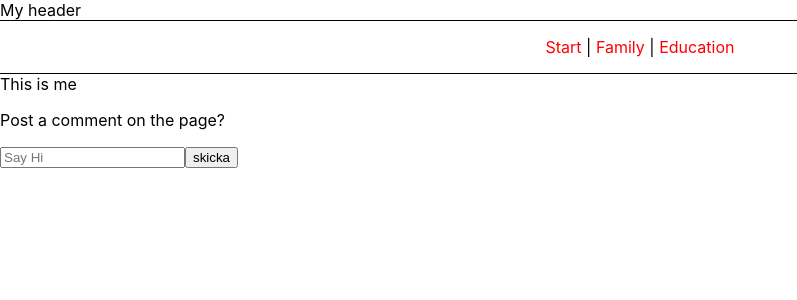
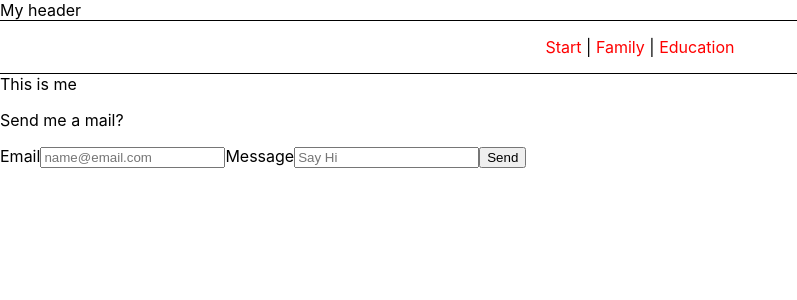
Before and after one commit to natliiie/Inlamningsuppgift, a React (Create React App) app: page / in a window 1280 px wide. Shown: the top 300 px of the page, without its empty margins (0-797 px from the left). Built offline with nearby package versions, Linux system fonts and the light colour scheme.

Commit message:
Form with message presented on page

```diff
--- a/package.json
+++ b/package.json
@@ -3,9 +3,13 @@
   "version": "0.1.0",
   "private": true,
   "dependencies": {
+    "@chakra-ui/react": "^2.3.2",
+    "@emotion/react": "^11.10.4",
+    "@emotion/styled": "^11.10.4",
     "@testing-library/jest-dom": "^5.16.5",
     "@testing-library/react": "^13.4.0",
     "@testing-library/user-event": "^13.5.0",
+    "framer-motion": "^7.3.2",
     "react": "^18.2.0",
     "react-dom": "^18.2.0",
     "react-router-dom": "^6.3.0",
--- a/src/App.js
+++ b/src/App.js
@@ -1,7 +1,15 @@
 import "./App.css";
+import { useState } from "react";
 import { Navbar, Form } from "./Components";
 
 function App() {
+  const [messages, setMessages] = useState([]);
+
+  const handleMessages = (message) => {
+    setMessages([...messages, message]);
+    console.log(messages);
+  };
+
   return (
     <div>
       <header>My header</header>
@@ -9,8 +17,15 @@ function App() {
       <div>This is me</div>
       {/* här vill jag ha info */}
       {/* här vill jag ha min form */}
-      <Form />
+      <Form handleMessages={handleMessages} />
       {/* här vill jag ha en div med de olika posterna */}
+      <div>
+        <ul>
+          {messages.map((item) => (
+            <li>{item}</li>
+          ))}
+        </ul>
+      </div>
     </div>
   );
 }
--- a/src/Components/Form.jsx
+++ b/src/Components/Form.jsx
@@ -1,39 +1,53 @@
 import React from 'react';
 import { useState } from 'react';
 
-const Form = () => {
+const Form = ({handleMessages}) => {
 
-const [comment, setComment] = useState('')
-const [comments, addComment] = useState([])
+const [mailMessage, setMailMessage] = useState({
+    fromMail: '',
+    fromMessage:''
+})
+// const [fromMessage, setMailMessage] = useState('')
 
 const handleSubmit = e => {
     //prevent the page from load onClick
     e.preventDefault();
-    addComment([...comments, comment])
-    setComment('')
+
+    //skicka mailet
+    handleMessages(mailMessage.fromMessage)
+
+}
+
+const handleChange = e => {
+    setMailMessage({...mailMessage, [e.target.name]: e.target.value})
 }
     return (
         <div>
-            <form onSubmit={handleSubmit}>
-                <p>Post a comment on the page?</p>
+            <p>Send me a mail?</p>
+
+            <form onSubmit={handleSubmit}
+
+        >
+                <label>Email</label>
                 <input
                 type="text"
+                name='fromMail'
+                placeholder="name@email.com"
+                value={mailMessage.fromMail}
+                onChange={handleChange}
+                />
+                <label>Message</label>
+                <input
+                type="text"
+                name='fromMessage'
                 placeholder="Say Hi"
-                value={comment}
-                onChange={(e) => setComment(e.target.value)}
-                ></input>
-                <button type='submit'>skicka</button>
+                value={mailMessage.fromMessage}
+                onChange={handleChange}
+                />
+                <button type='submit'>Send</button>
             </form>
-
-            {/* Flytta till annat ställe ?      */}
-            {[...comments].reverse().map((element, index) => {
-                return (
-                    <div key={index}>
-                        <h2>{element}</h2>
-                    </div>
-                )
-            })}
         </div>
     );
-}
+    }
+
 export default Form;
```
Also changed, not shown: 1 other file (tests, documents, lock files or other folders).
